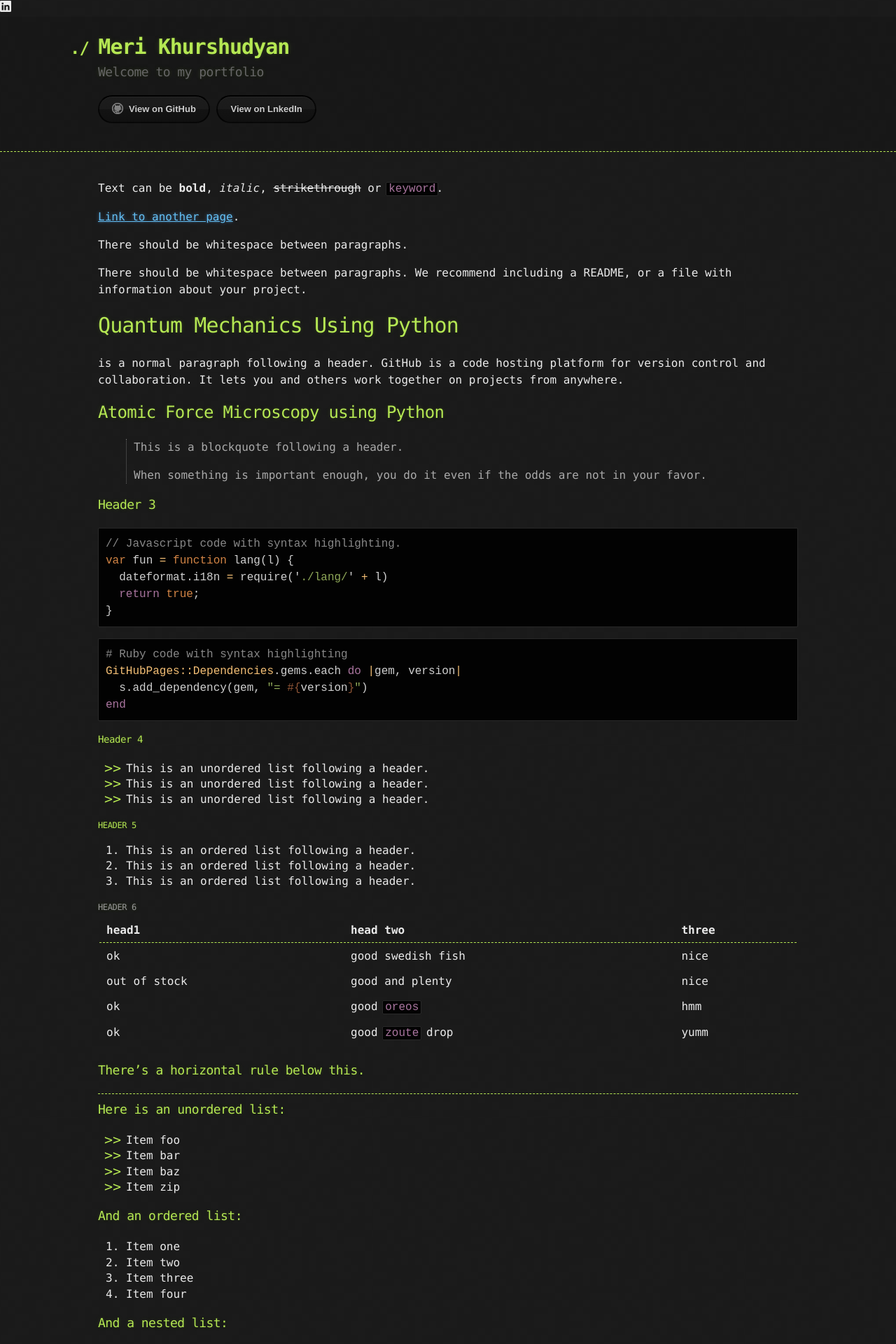
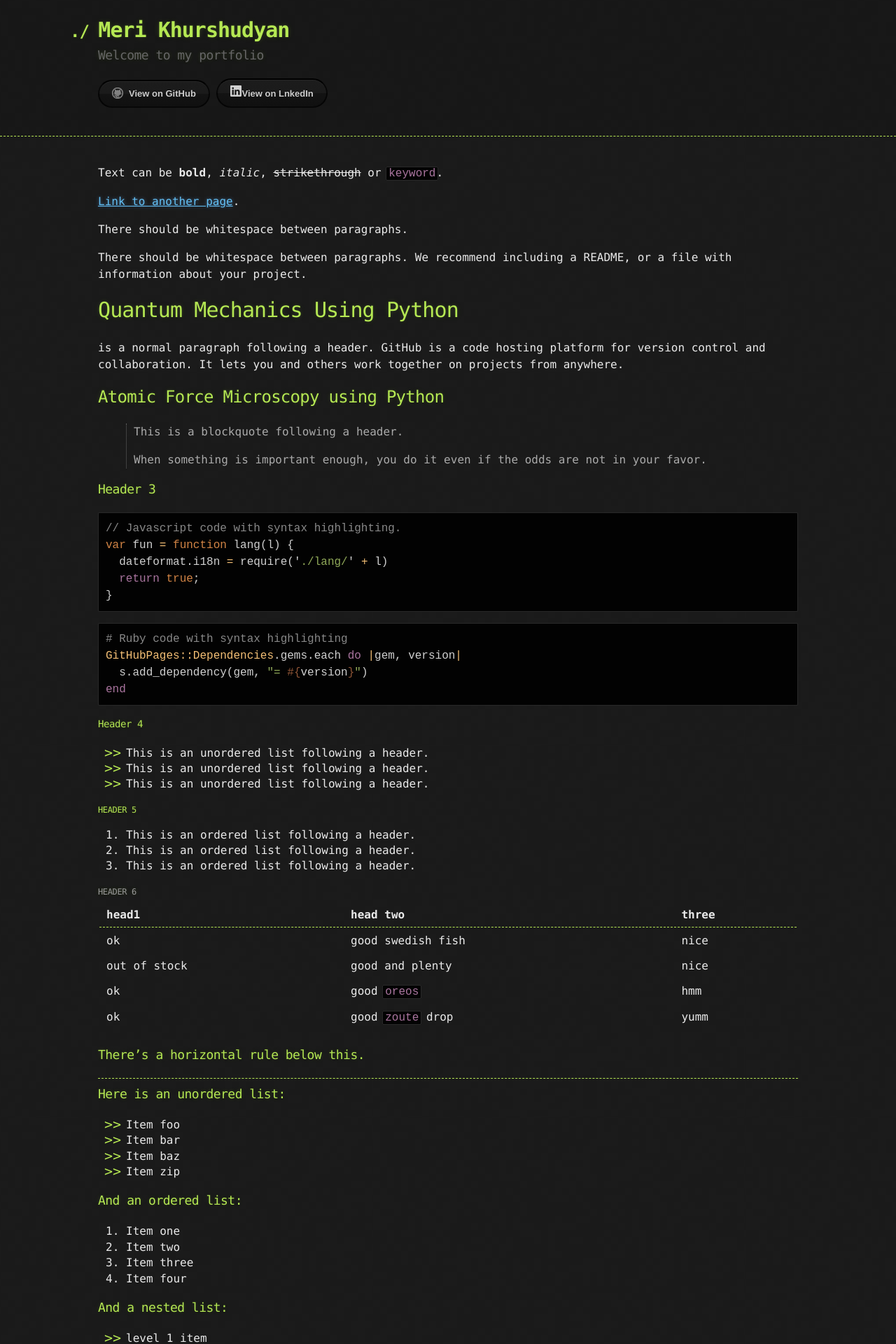
Before and after one commit to Hi-Tree/Hi-Tree.github.io, a Jekyll site: the page built from index.md, in a window 1280 px wide. Shown: the top 1920 px of the page at 70% size. Built offline with Jekyll 4.4.1, drawn with Linux system fonts in a browser that asks for light colours.

Commit message:
Update default.html

```diff
--- a/_layouts/default.html
+++ b/_layouts/default.html
@@ -1,7 +1,5 @@
 <!DOCTYPE html>
-<svg xmlns="http://www.w3.org/2000/svg" width="16" height="16" fill="currentColor" class="bi bi-linkedin" viewBox="0 0 16 16">
-  <path d="M0 1.146C0 .513.526 0 1.175 0h13.65C15.474 0 16 .513 16 1.146v13.708c0 .633-.526 1.146-1.175 1.146H1.175C.526 16 0 15.487 0 14.854V1.146zm4.943 12.248V6.169H2.542v7.225h2.401zm-1.2-8.212c.837 0 1.358-.554 1.358-1.248-.015-.709-.52-1.248-1.342-1.248-.822 0-1.359.54-1.359 1.248 0 .694.521 1.248 1.327 1.248h.016zm4.908 8.212V9.359c0-.216.016-.432.08-.586.173-.431.568-.878 1.232-.878.869 0 1.216.662 1.216 1.634v3.865h2.401V9.25c0-2.22-1.184-3.252-2.764-3.252-1.274 0-1.845.7-2.165 1.193v.025h-.016a5.54 5.54 0 0 1 .016-.025V6.169h-2.4c.03.678 0 7.225 0 7.225h2.4z"/>
-</svg>
+
 <html lang="{{ site.lang | default: "en-US" }}">
   <head>
     <meta charset='utf-8'>
@@ -24,7 +22,9 @@
 
         <section id="links">
           <a href="https://github.com/Hi-Tree" class="btn btn-github"><span class="icon"></span>View on GitHub</a>
-          <a href="https://www.linkedin.com/in/meri-arseni-khurshudyan-b353b61a9/" class="btn btn-linkedin"><i class="bi bi-linkedin"></i>View on LnkedIn</a>
+          <a href="https://www.linkedin.com/in/meri-arseni-khurshudyan-b353b61a9/" class="btn btn-linkedin"><svg xmlns="http://www.w3.org/2000/svg" width="16" height="16" fill="currentColor" class="bi bi-linkedin" viewBox="0 0 16 16">
+            <path d="M0 1.146C0 .513.526 0 1.175 0h13.65C15.474 0 16 .513 16 1.146v13.708c0 .633-.526 1.146-1.175 1.146H1.175C.526 16 0 15.487 0 14.854V1.146zm4.943 12.248V6.169H2.542v7.225h2.401zm-1.2-8.212c.837 0 1.358-.554 1.358-1.248-.015-.709-.52-1.248-1.342-1.248-.822 0-1.359.54-1.359 1.248 0 .694.521 1.248 1.327 1.248h.016zm4.908 8.212V9.359c0-.216.016-.432.08-.586.173-.431.568-.878 1.232-.878.869 0 1.216.662 1.216 1.634v3.865h2.401V9.25c0-2.22-1.184-3.252-2.764-3.252-1.274 0-1.845.7-2.165 1.193v.025h-.016a5.54 5.54 0 0 1 .016-.025V6.169h-2.4c.03.678 0 7.225 0 7.225h2.4z"/>
+          </svg>View on LnkedIn</a>
 
         </section>
       </div>
```
